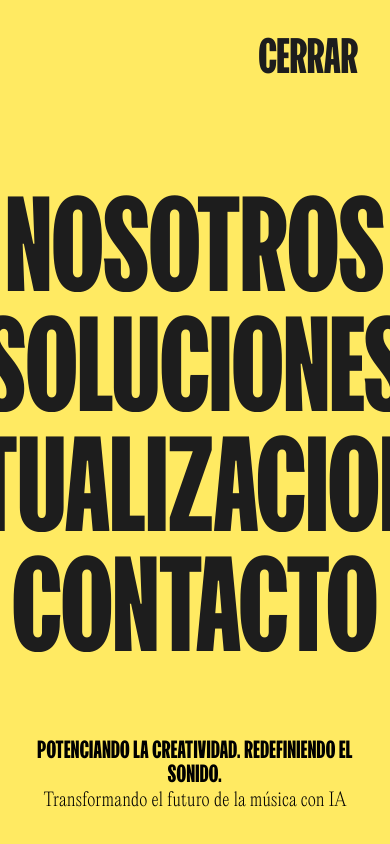
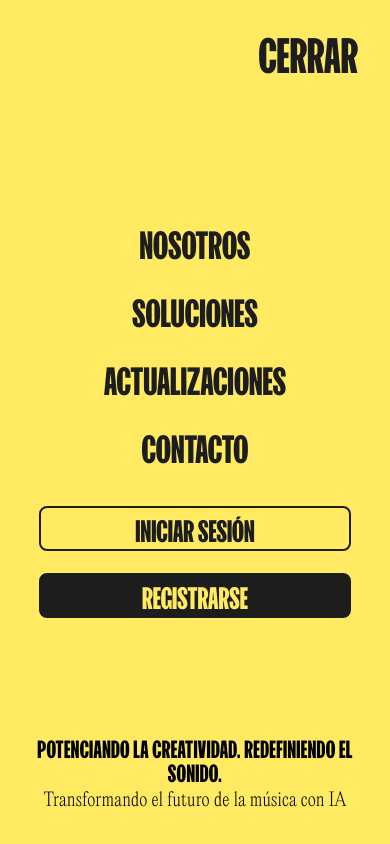
Before and after one commit to Znorlux/riffly-landing-page, a React (Vite) app: page / in a window 390 px wide. Both pictures are taken after a click on the element "MENÚ". Shown: the top 844 px of the page. Built offline with nearby package versions, Linux system fonts and the light colour scheme; a web font is replaced by a local one.

Commit message:
add authentication buttons to Menu component

```diff
--- a/src/components/Menu/Menu.css
+++ b/src/components/Menu/Menu.css
@@ -160,6 +160,11 @@
   height: 120px;
   line-height: 120px;
   cursor: pointer;
+  transition: color 0.3s ease;
+}
+
+.menu-item p a:hover {
+  color: rgba(0, 0, 0, 0.7);
 }
 
 .menu-footer {
@@ -174,9 +179,53 @@
   gap: 0.5em;
 }
 
+.auth-buttons-row {
+  display: flex;
+  flex-direction: row;
+  justify-content: center;
+  align-items: center;
+  gap: 2.5rem;
+  margin-top: 1.5em;
+  margin-bottom: 1em;
+}
+
+.auth-btn {
+  display: inline-block;
+  text-decoration: none;
+  text-transform: uppercase;
+  color: var(--color-dark);
+  font-family: "FK Screamer";
+  font-size: 42px;
+  font-weight: 300;
+  padding: 0.3em 1.5em;
+  border: 2px solid var(--color-dark);
+  border-radius: 6px;
+  background: transparent;
+  transition: all 0.25s cubic-bezier(0.4, 0, 0.2, 1);
+}
+
+.auth-btn:hover {
+  background: var(--color-dark);
+  color: var(--color-accent);
+  box-shadow: 0 2px 16px 0 rgba(0, 0, 0, 0.08);
+}
+
+.auth-btn.register {
+  background: var(--color-dark);
+  color: var(--color-accent);
+  border: 2px solid var(--color-dark);
+}
+
+.auth-btn.register:hover {
+  background: transparent;
+  color: var(--color-dark);
+}
+
+/* Animation: keep hidden by default */
 .menu-close,
 .menu-item,
-.menu-footer {
+.menu-footer,
+.auth-buttons-row {
   opacity: 0;
   will-change: opacity;
 }
@@ -190,4 +239,47 @@
     width: 90%;
     text-align: center;
   }
+
+  .menu-items {
+    gap: 0.5em;
+  }
+
+  .menu-item {
+    height: 60px;
+  }
+
+  .menu-item p a {
+    font-size: 38px;
+    height: 48px;
+    line-height: 48px;
+    top: 0;
+  }
+
+  .menu-item p {
+    line-height: 48px;
+    height: 48px;
+  }
+
+  .auth-buttons-row {
+    flex-direction: column;
+    gap: 1.4rem;
+    margin-top: 1em;
+    margin-bottom: 0.5em;
+    width: 80%;
+    align-items: stretch;
+  }
+  .auth-btn {
+    font-size: 30px;
+    padding: 0.1em 1.5em;
+    width: 100%;
+    min-width: 0;
+    border-radius: 8px;
+    text-align: center;
+    box-sizing: border-box;
+  }
+  .menu-bar a,
+  .menu-bar p {
+    font-size: 28px;
+    padding: 0.3em 0.2em;
+  }
 }
--- a/src/components/Menu/Menu.jsx
+++ b/src/components/Menu/Menu.jsx
@@ -1,4 +1,4 @@
-import React, { useEffect, useRef, useState } from "react";
+import { useEffect, useRef, useState } from "react";
 import { Link, useNavigate, useLocation } from "react-router-dom";
 import "./Menu.css";
 
@@ -242,6 +242,22 @@ const Menu = ({ isOpen, setIsOpen, isDark }) => {
                 </Link>
               </p>
             </div>
+            <div className="auth-buttons-row" ref={addToMenuItemsRef}>
+              <Link
+                to="/login"
+                onClick={handleNavigation("/login")}
+                className="auth-btn"
+              >
+                Iniciar sesión
+              </Link>
+              <Link
+                to="/register"
+                onClick={handleNavigation("/register")}
+                className="auth-btn register"
+              >
+                Registrarse
+              </Link>
+            </div>
           </div>
 
           <div className="menu-footer" ref={menuFooterRef}>
```
